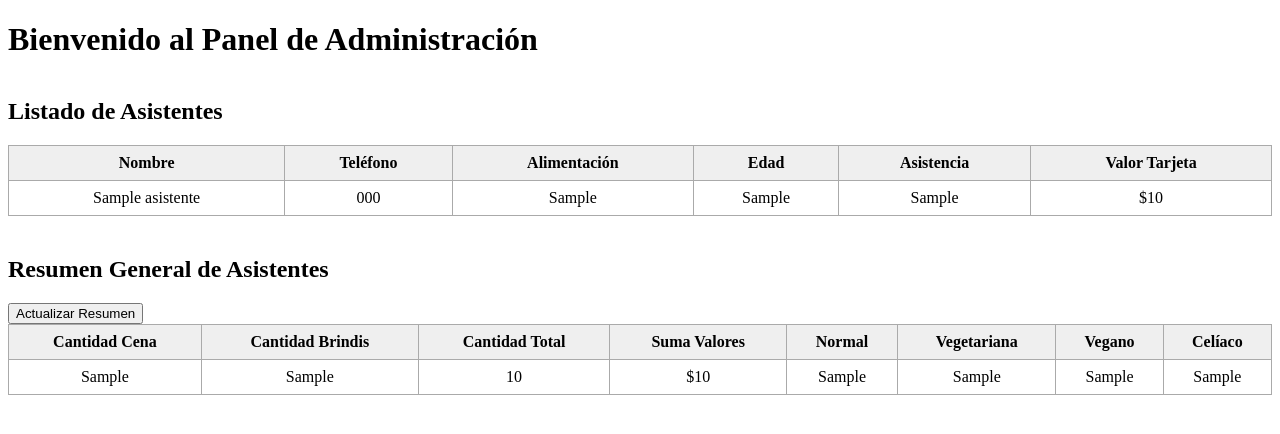
After one commit to facubotto13/quince.Mia, a PHP site: page /bienvenida.php in a window 1280 px wide. The commit adds this page. Shown: the top 434 px of the page. Run offline with PHP 8.4, Linux system fonts and the light colour scheme; the visitor is signed in with stand-in values (Sample User, id 1); tables that the repository leaves empty or names only in its code hold one stand-in row (values such as "Sample post").

Commit message:
Arreglar tabla

```diff
--- /dev/null
+++ b/twain-love/bienvenida.php
@@ -0,0 +1,110 @@
+<?php
+session_start();
+
+if (!isset($_SESSION['logueado']) || $_SESSION['logueado'] !== true) {
+    header('Location: login.php');
+    exit;
+}
+
+// Conexión a la base de datos
+require_once 'db.php'; // Asegúrate que $conn es la variable de conexión
+
+// Consultar la tabla asistentes
+$sql_asistentes = "SELECT nombre, telefono, alimentacion, edad, asistencia, valor_tarjeta FROM asistentes";
+$result_asistentes = $conn->query($sql_asistentes);
+if (!$result_asistentes) {
+    die("Error en la consulta asistentes: " . $conn->error);
+}
+
+// Consultar la tabla resumen_asistentes (solo una fila)
+$sql_resumen = "SELECT * FROM resumen_asistentes LIMIT 1";
+$result_resumen = $conn->query($sql_resumen);
+if (!$result_resumen) {
+    die("Error en la consulta resumen_asistentes: " . $conn->error);
+}
+?>
+
+<!DOCTYPE html>
+<html lang="es">
+<head>
+    <meta charset="UTF-8">
+    <title>Página de Bienvenida</title>
+    <style>
+        table {
+            border-collapse: collapse;
+            width: 100%;
+            margin-bottom: 30px;
+        }
+        th, td {
+            border: 1px solid #aaa;
+            padding: 8px;
+            text-align: center;
+        }
+        th {
+            background-color: #efefef;
+        }
+        h2 {
+            margin-top: 40px;
+        }
+    </style>
+</head>
+<body>
+    <h1>Bienvenido al Panel de Administración</h1>
+
+    <h2>Listado de Asistentes</h2>
+    <table>
+        <tr>
+            <th>Nombre</th>
+            <th>Teléfono</th>
+            <th>Alimentación</th>
+            <th>Edad</th>
+            <th>Asistencia</th>
+            <th>Valor Tarjeta</th>
+        </tr>
+        <?php while ($row = $result_asistentes->fetch_assoc()): ?>
+        <tr>
+            <td><?= htmlspecialchars($row['nombre']) ?></td>
+            <td><?= htmlspecialchars($row['telefono']) ?></td>
+            <td><?= htmlspecialchars($row['alimentacion']) ?></td>
+            <td><?= htmlspecialchars($row['edad']) ?></td>
+            <td><?= htmlspecialchars($row['asistencia']) ?></td>
+            <td>$<?= htmlspecialchars($row['valor_tarjeta']) ?></td>
+        </tr>
+        <?php endwhile; ?>
+    </table>
+
+    <h2>Resumen General de Asistentes</h2>
+
+    <form method="post" action="actualizar_resumen.php">
+        <button type="submit" name="actualizar_resumen">Actualizar Resumen</button>
+    </form>
+
+    <?php if ($rowResumen = $result_resumen->fetch_assoc()): ?>
+    <table>
+        <tr>
+            <th>Cantidad Cena</th>
+            <th>Cantidad Brindis</th>
+            <th>Cantidad Total</th>
+            <th>Suma Valores</th>
+            <th>Normal</th>
+            <th>Vegetariana</th>
+            <th>Vegano</th>
+            <th>Celíaco</th>
+        </tr>
+        <tr>
+            <td><?= $rowResumen['cantidad_cena'] ?></td>
+            <td><?= $rowResumen['cantidad_brindis'] ?></td>
+            <td><?= $rowResumen['cantidad_total'] ?></td>
+            <td>$<?= $rowResumen['suma_valores'] ?></td>
+            <td><?= $rowResumen['cantidad_normal'] ?></td>
+            <td><?= $rowResumen['cantidad_vegetariana'] ?></td>
+            <td><?= $rowResumen['cantidad_vegano'] ?></td>
+            <td><?= $rowResumen['cantidad_celiaco'] ?></td>
+        </tr>
+    </table>
+    <?php else: ?>
+        <p>No hay datos en la tabla <strong>resumen_asistentes</strong>.</p>
+    <?php endif; ?>
+
+</body>
+</html>
--- /dev/null
+++ b/twain-love/db.php
@@ -0,0 +1,13 @@
+<?php
+$servername = "localhost";
+$username = "root";
+$password = "";
+$database = "quince";
+
+$conn = new mysqli($servername, $username, $password, $database);
+
+// Verifica conexión
+if ($conn->connect_error) {
+    die("Conexión fallida: " . $conn->connect_error);
+}
+?>
--- /dev/null
+++ b/twain-love/logout.php
@@ -0,0 +1,6 @@
+<?php
+session_start();
+session_unset();
+session_destroy();
+header('Location: login.php');
+exit;
```
Also changed, not shown: twain-love/QuinceMia.php (+16 -2 lines), twain-love/actualizar_resumen.php (added, +70 -0 lines), twain-love/assets/css/style.css (+33 -0 lines), twain-love/login.php (added, +28 -0 lines), twain-love/usuario.php (added, +7 -0 lines), twain-love/validar.php (added, +16 -0 lines).
